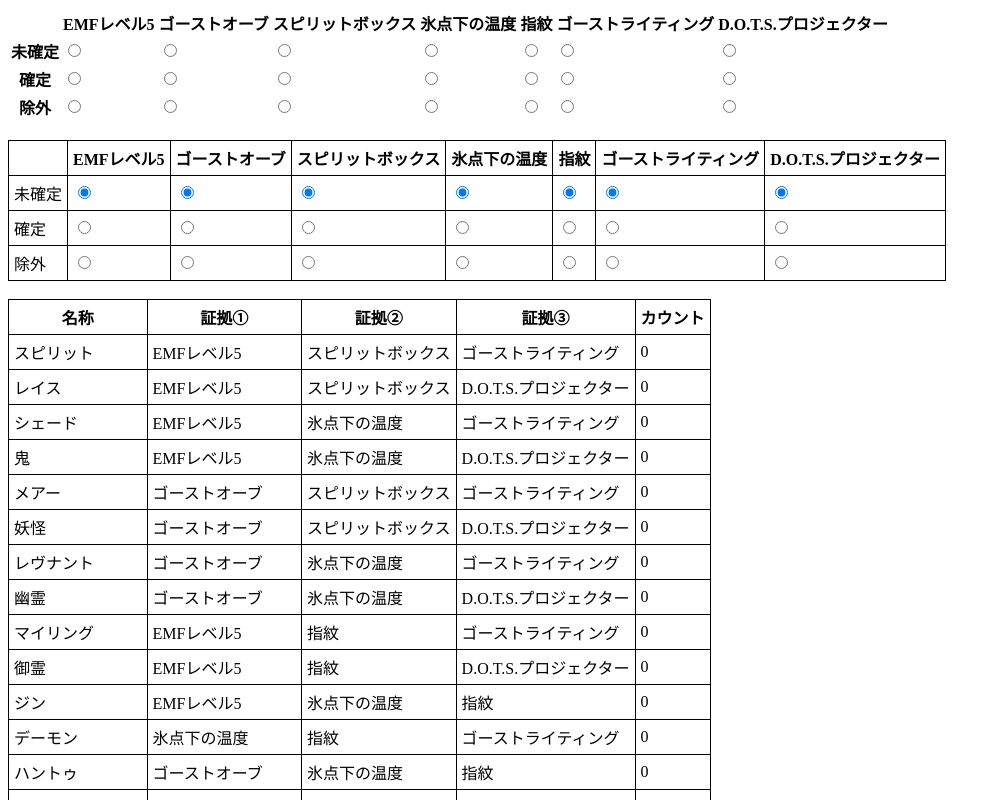
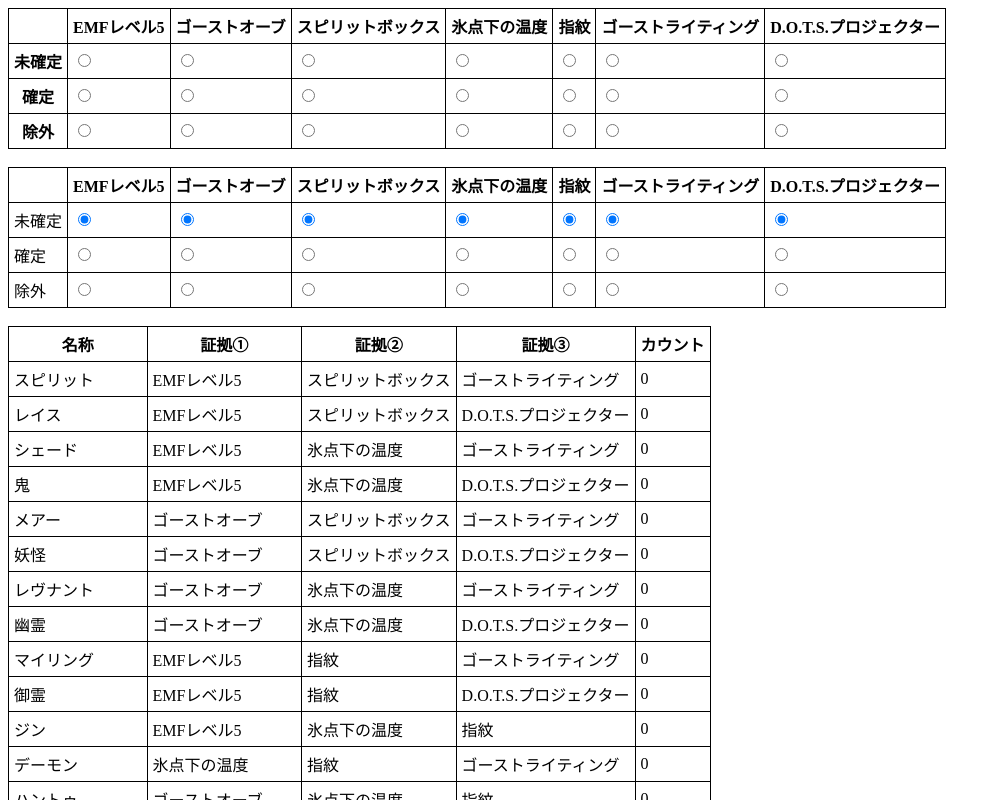
Before and after one commit to naoki-funawatari/phasmophobia-js, a React (Create React App) app: page / in a window 1280 px wide. Shown: the top 800 px of the page, without its empty margins (0-1001 px from the left). Built offline with nearby package versions, Linux system fonts and the light colour scheme.

Commit message:
feat: ヘッダーのスタイルを適用。

```diff
--- /dev/null
+++ b/src/assets/styles/Table.scss
@@ -0,0 +1,30 @@
+table {
+  border: solid black 1px;
+  border-collapse: collapse;
+  th,
+  td {
+    border: solid black 1px;
+    padding: 5px;
+  }
+  td.undetermined {
+    background-color: #fff;
+  }
+  td.determined {
+    background-color: #ffe5f2;
+  }
+  td.exclued {
+    background-color: #e0efff;
+  }
+  td.zero {
+    background-color: #ffffff;
+  }
+  td.one {
+    background-color: #ffff5b;
+  }
+  td.two {
+    background-color: #ffad5b;
+  }
+  td.three {
+    background-color: #ff5b5b;
+  }
+}
--- a/src/feature/Evidence/Data.jsx
+++ b/src/feature/Evidence/Data.jsx
@@ -2,8 +2,6 @@
 import judgmentTypes from "../../data/judgmentTypes.json";
 
 const Data = () => {
-  console.log([...Object.values(judgmentTypes)]);
-
   return (
     <tbody>
       {[...Object.values(judgmentTypes)].map(judgmentType => {
--- a/src/feature/Evidence/Table.jsx
+++ b/src/feature/Evidence/Table.jsx
@@ -1,5 +1,6 @@
 import Header from "./Header";
 import Data from "./Data";
+import "../../assets/styles/Table.scss";
 
 const Table = () => {
   return (
```
